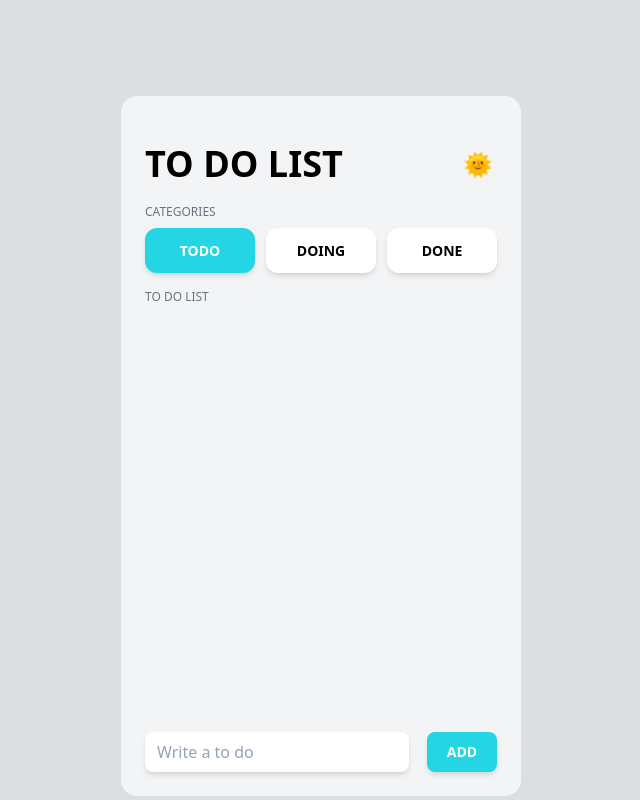
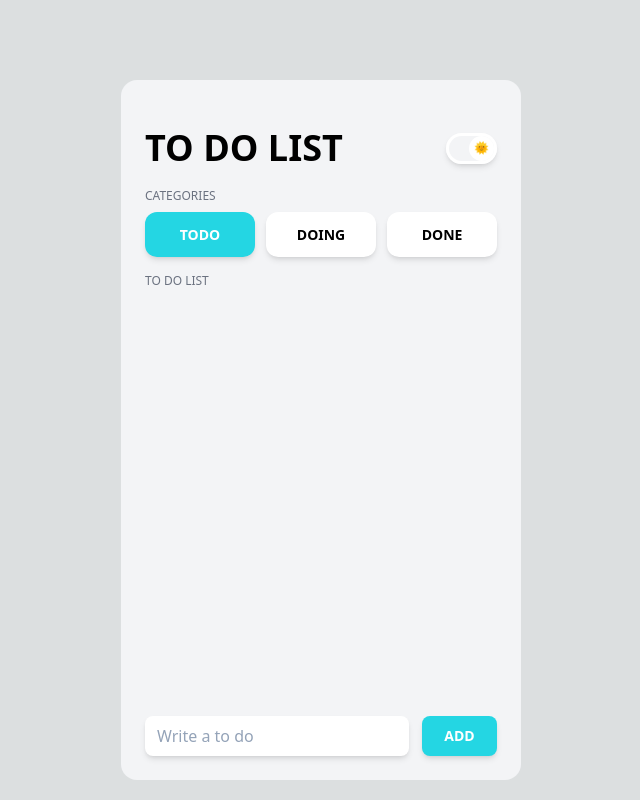
Before and after one commit to yesharry/todo, a React (Vite) app: page / in a window 1280 px wide. Shown: the whole page, without its empty margins (319-959 px from the left). Built offline with nearby package versions, Linux system fonts and the light colour scheme.

Commit message:
Style: theme toggle

```diff
--- a/src/App.tsx
+++ b/src/App.tsx
@@ -6,8 +6,7 @@ function App() {
   const darkMode = useRecoilValue(isDarkState);
   return (
     <>
-      {/*  bg-[#dcdfe0] dark:bg-[#28282c] */}
-      <div className={`h-screen pt-24 ${darkMode ? "dark" : "light"}`}>
+      <div className={`h-screen pt-20 ${darkMode ? "dark" : "light"}`}>
         <TemplateToDo />
       </div>
     </>
--- a/src/components/CreateToDo.tsx
+++ b/src/components/CreateToDo.tsx
@@ -36,11 +36,13 @@ const CreateToDo = () => {
           value={value}
           placeholder="Write a to do"
           className={` w-3/4 h-[40px] rounded-lg p-3 shadow-md border-slate-300 placeholder-slate-400 focus:outline-none focus:border-[3px] ${
-            darkMode ? " focus:border-[#ff55ad]" : " focus:border-[#24d6e3]"
+            darkMode
+              ? " text-black focus:border-[#ff55ad]"
+              : " focus:border-[#24d6e3]"
           }`}
         />
         <button
-          className={` w-[70px] shadow-md hover:shadow-inner rounded-lg text-sm text-white font-bold ${
+          className={` w-[75px] shadow-md hover:shadow-inner rounded-lg text-sm text-white font-bold ${
             darkMode ? " bg-[#ff55ad]" : " bg-[#24d6e3]"
           }`}
         >
--- a/src/components/HeadToDo.tsx
+++ b/src/components/HeadToDo.tsx
@@ -18,13 +18,23 @@ const HeadToDo = () => {
       <div className=" flex justify-between items-center pt-6">
         <h1 className="text-4xl font-bold">TO DO LIST</h1>
         {darkMode ? (
-          <button onClick={toggleDarkMode} className=" text-2xl pr-1">
-            🌝
-          </button>
+          <div className=" w-[51px] h-[31px] border-[3px] border-[#333333] rounded-full">
+            <button
+              onClick={toggleDarkMode}
+              className=" w-[25px] h-[25px] bg-[#333333] text-xs rounded-full absolute transition duration-300 translate-x-0"
+            >
+              🌝
+            </button>
+          </div>
         ) : (
-          <button onClick={toggleDarkMode} className=" text-2xl pr-1">
-            🌞
-          </button>
+          <div className=" w-[51px] h-[31px] border-[3px] border-white rounded-full shadow-md">
+            <button
+              onClick={toggleDarkMode}
+              className=" w-[25px] h-[25px] bg-white text-xs rounded-full absolute transition ease-in translate-x-5"
+            >
+              🌞
+            </button>
+          </div>
         )}
       </div>
       <div className=" flex flex-col">
--- a/src/components/ListToDo.tsx
+++ b/src/components/ListToDo.tsx
@@ -8,7 +8,7 @@ const ListToDo = () => {
   return (
     <>
       <span className=" text-xs text-gray-500 mt-4 mb-3">TO DO LIST</span>
-      <div className=" flex-1 overflow-y-auto">
+      <div className=" rounded-lg flex-1 overflow-y-auto">
         {toDos.map((toDo) => (
           <ItemToDo key={toDo.id} {...toDo} />
         ))}
```
